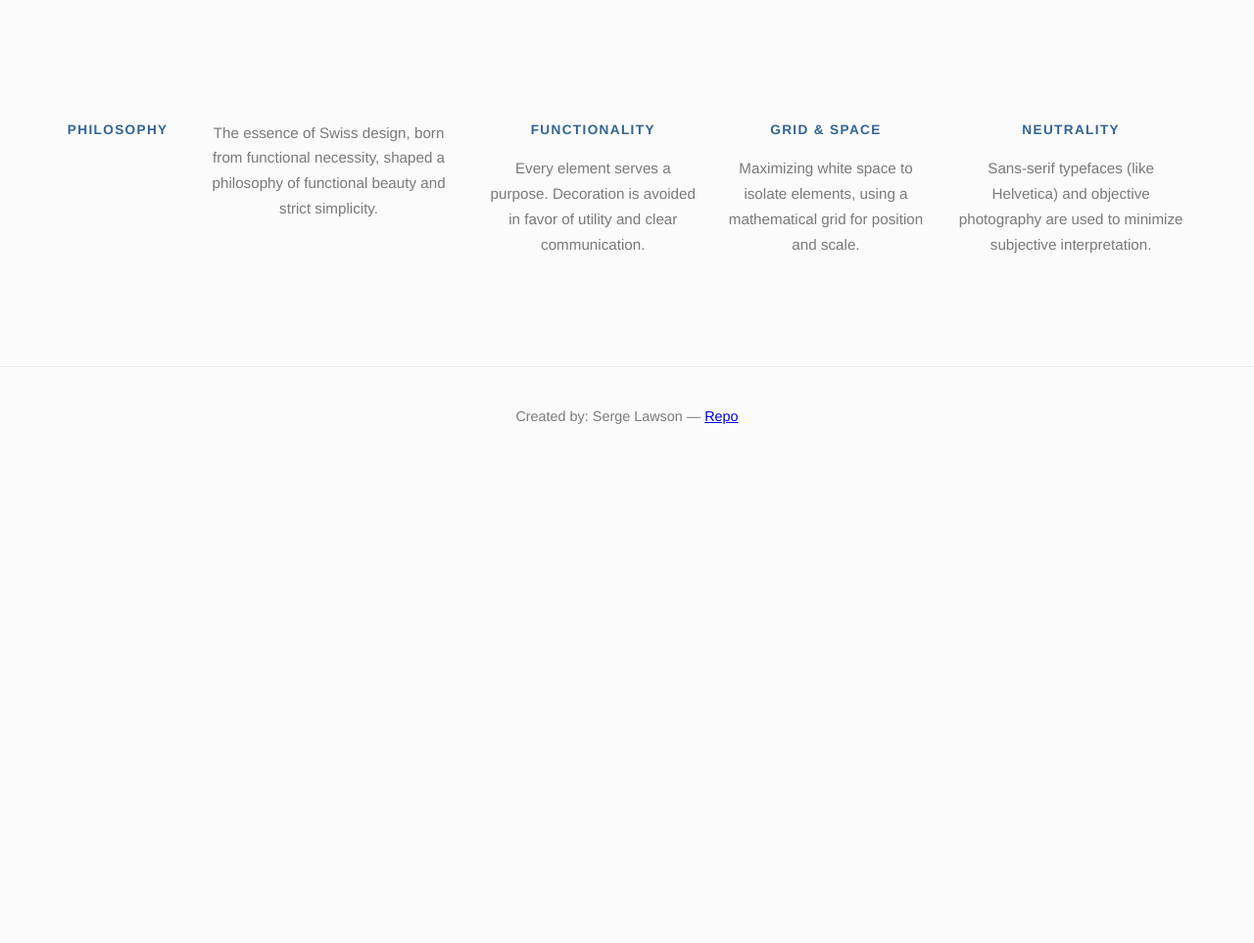
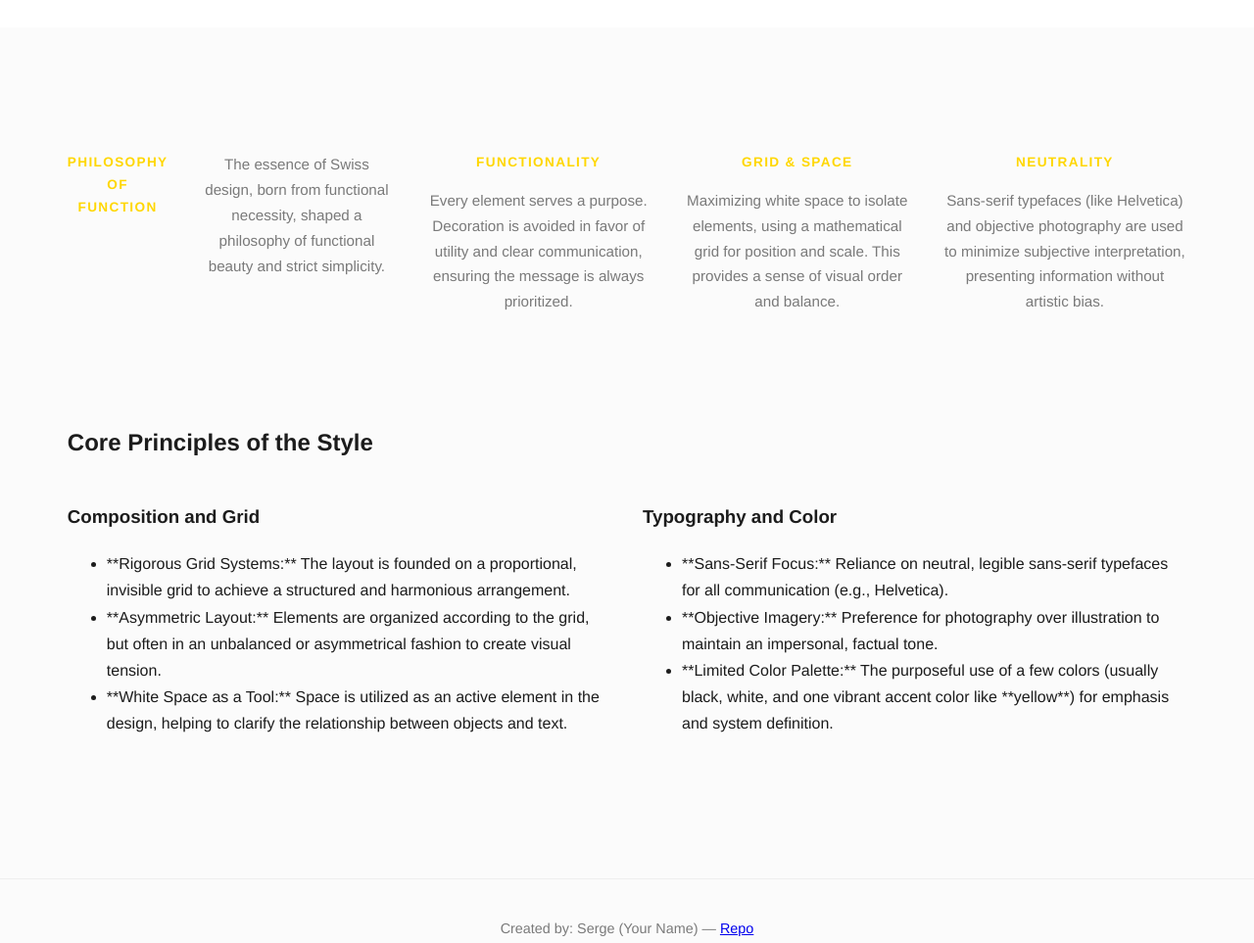
Before and after one commit to sl858/Swiss-design-vibecoding, a plain HTML site: page index.html in a window 1280 px wide. Shown: the part 460-1423 px from the top of the page at 98% size. Before the commit the page ends 936 px from the top, so only its background shows below. Drawn offline with Linux system fonts and the light colour scheme.

Commit message:
Updated homepage with more content and changed accent color to yellow.

```diff
--- a/css/style.css
+++ b/css/style.css
@@ -3,7 +3,7 @@
   --bg:#fbfbfb; /* Slightly off-white background for softness */
   --text:#1c1c1c; /* Softer black text */
   --muted:#7a7a7a;
-  --accent:#326496; /* A subtle, cool blue for a modern accent */
+  --accent:#FFD700; /* Vibrant Yellow Accent */
   --pad:1.5rem;
   --maxwidth:1200px;
   --sans: "Helvetica Neue", Arial, sans-serif;
@@ -59,14 +59,14 @@ body{
     text-transform: uppercase;
     font-size: 0.85rem;
     letter-spacing: 0.1em;
-    color: var(--accent);
+    color: var(--accent); /* Uses the new Yellow Accent */
     margin-bottom: 0.5rem;
 }
 .grid-features p{
     font-size: 0.95rem;
     color: var(--muted);
 }
-.grid-features ul{display:none;} /* Hiding the old bullet list */
+.grid-features ul{display:none;}
 
 /* BUTTONS (Slightly rounded and clean) */
 .cta{margin-top:2rem; text-align:center;}
@@ -84,7 +84,6 @@ body{
 .figcaption{font-size:0.95rem; color:var(--muted); line-height:1.4;}
 
 /* Demo editorial grid */
-/* Minimal changes to keep the strict grid demonstration */
 .editorial-grid{display:grid; grid-template-columns:180px 1fr 320px; gap:var(--gutter); align-items:start; margin-top:2rem;}
 .col-left{color:var(--muted); font-size:.95rem;}
 .col-main .big-heading{font-size:2.2rem; margin:0 0 1.5rem 0; font-weight:700; line-height:1.1;}
--- a/index.html
+++ b/index.html
@@ -23,7 +23,7 @@
 
     <section class="lead-center" aria-labelledby="lead-title">
       <h2 id="lead-title">Swiss Design Lineage VIBECODING</h2>
-      <p>The International Typographic Style: Where clarity meets function, and the grid transforms design into objective art.</p>
+      <p>The International Typographic Style: Where clarity meets function, and the grid transforms design into objective art. This project documents the style's history, shows canonical examples, and demonstrates its layout principles through the site design itself.</p>
 
       <div class="cta">
         <a class="btn" href="history.html">Explore History</a>
@@ -33,31 +33,54 @@
 
     <div class="container">
       <section class="grid-features" aria-labelledby="features-title">
-        <h3 id="features-title">PHILOSOPHY</h3>
+        <h3 id="features-title">PHILOSOPHY OF FUNCTION</h3>
         <p>The essence of Swiss design, born from functional necessity, shaped a philosophy of functional beauty and strict simplicity.</p>
 
         <div>
             <h3>Functionality</h3>
-            <p>Every element serves a purpose. Decoration is avoided in favor of utility and clear communication.</p>
+            <p>Every element serves a purpose. Decoration is avoided in favor of utility and clear communication, ensuring the message is always prioritized.</p>
         </div>
 
         <div>
             <h3>Grid & Space</h3>
-            <p>Maximizing white space to isolate elements, using a mathematical grid for position and scale.</p>
+            <p>Maximizing white space to isolate elements, using a mathematical grid for position and scale. This provides a sense of visual order and balance.</p>
         </div>
 
         <div>
             <h3>Neutrality</h3>
-            <p>Sans-serif typefaces (like Helvetica) and objective photography are used to minimize subjective interpretation.</p>
+            <p>Sans-serif typefaces (like Helvetica) and objective photography are used to minimize subjective interpretation, presenting information without artistic bias.</p>
         </div>
       </section>
+
+      <section style="margin-top: 6rem; padding-bottom: 2rem;">
+        <h2>Core Principles of the Style</h2>
+        <div style="display: grid; grid-template-columns: repeat(2, 1fr); gap: 2rem;">
+            <div>
+                <h3>Composition and Grid</h3>
+                <ul>
+                    <li>**Rigorous Grid Systems:** The layout is founded on a proportional, invisible grid to achieve a structured and harmonious arrangement.</li>
+                    <li>**Asymmetric Layout:** Elements are organized according to the grid, but often in an unbalanced or asymmetrical fashion to create visual tension.</li>
+                    <li>**White Space as a Tool:** Space is utilized as an active element in the design, helping to clarify the relationship between objects and text.</li>
+                </ul>
+            </div>
+            <div>
+                <h3>Typography and Color</h3>
+                <ul>
+                    <li>**Sans-Serif Focus:** Reliance on neutral, legible sans-serif typefaces for all communication (e.g., Helvetica).</li>
+                    <li>**Objective Imagery:** Preference for photography over illustration to maintain an impersonal, factual tone.</li>
+                    <li>**Limited Color Palette:** The purposeful use of a few colors (usually black, white, and one vibrant accent color like **yellow**) for emphasis and system definition.</li>
+                </ul>
+            </div>
+        </div>
+      </section>
+
     </div>
 
   </main>
 
   <footer class="site-footer" role="contentinfo">
     <div class="footer-inner">
-      <p>Created by: Serge Lawson — <a href="https://github.com/sl858/Swiss-design-vibecoding" target="_blank" rel="noopener">Repo</a></p>
+      <p>Created by: Serge (Your Name) — <a href="https://github.com/sl858/Swiss-design-vibecoding" target="_blank" rel="noopener">Repo</a></p>
     </div>
   </footer>
 </body>
```
